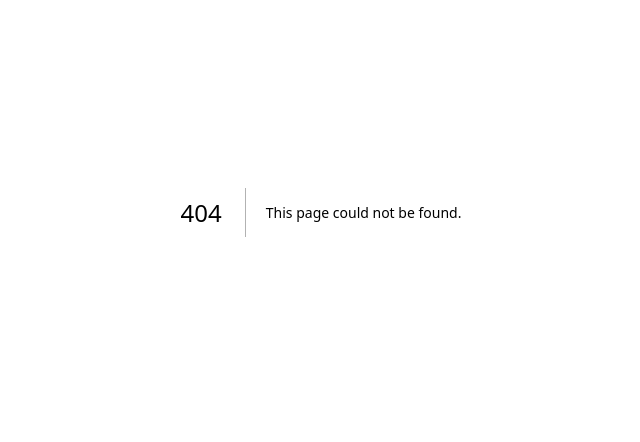
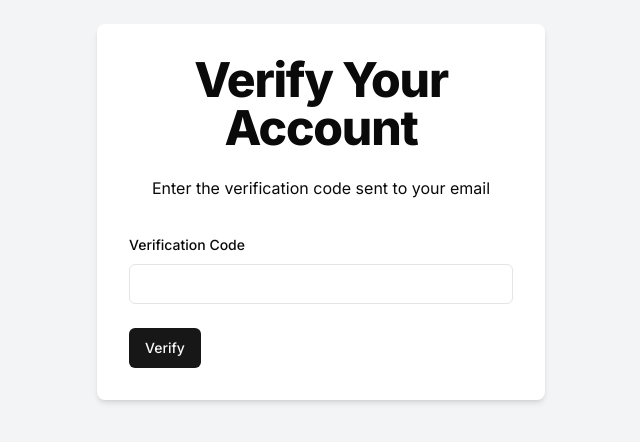
Before and after one commit to harshsharma78/incognito-feedback, a Next.js app: page /verify/1 in a window 1280 px wide. Before the commit this address had no page. Shown: the part 188-630 px from the top of the page, without its empty margins (319-959 px from the left). Built offline with nearby package versions, Linux system fonts and the light colour scheme.

Commit message:
add account verification page

```diff
--- a/src/app/(auth)/sign-up/page.tsx
+++ b/src/app/(auth)/sign-up/page.tsx
@@ -188,7 +188,7 @@ export default function SignIn() {
             Already a member?
             <Link
               href="/sign-in"
-              className="text-blue-600 hover:text-blue-800">
+              className="text-blue-600 hover:text-blue-800 ml-1">
               Sign in
             </Link>
           </p>
--- /dev/null
+++ b/src/app/verify/[username]/page.tsx
@@ -0,0 +1,90 @@
+"use client";
+import React from "react";
+import {
+  Form,
+  FormField,
+  FormItem,
+  FormLabel,
+  FormMessage,
+} from "../../../components/ui/form";
+import { Input } from "../../../components/ui/input";
+import { Button } from "../../../components/ui/button";
+import { useForm } from "react-hook-form";
+import { useParams, useRouter } from "next/navigation";
+import { useToast } from "../../../hooks/use-toast";
+import { zodResolver } from "@hookform/resolvers/zod";
+import { verifySchema } from "../../../schemas/verifySchema";
+import { z } from "zod";
+import axios, { AxiosError } from "axios";
+import { ApiResponse } from "../../../types/ApiResponse";
+
+const VerifyAccount = () => {
+  const router = useRouter();
+  const params = useParams<{ username: string }>();
+  const { toast } = useToast();
+
+  const form = useForm<z.infer<typeof verifySchema>>({
+    resolver: zodResolver(verifySchema),
+  });
+
+  const onSubmit = async (data: z.infer<typeof verifySchema>) => {
+    try {
+      const response = await axios.post("/api/verify-code", {
+        username: params.username,
+        code: data.code,
+      });
+
+      toast({
+        title: "Success",
+        description: response.data.message,
+      });
+
+      router.replace("/sign-in");
+    } catch (error) {
+      console.error("Error in account verification", error);
+
+      const axiosError = error as AxiosError<ApiResponse>;
+
+      toast({
+        title: "Verification Failed",
+        description:
+          axiosError.response?.data.message ??
+          "An error occurred. Please try again.",
+        variant: "destructive",
+      });
+    }
+  };
+
+  return (
+    <div className="flex justify-center items-center min-h-screen bg-gray-100">
+      <div className="w-full max-w-md p-8 space-y-8 bg-white rounded-lg shadow-md">
+        <div className="text-center">
+          <h1 className="text-4xl font-extrabold tracking-tight lg:text-5xl mb-6">
+            Verify Your Account
+          </h1>
+          <p className="mb-4">Enter the verification code sent to your email</p>
+        </div>
+        <Form {...form}>
+          <form
+            onSubmit={form.handleSubmit(onSubmit)}
+            className="space-y-6">
+            <FormField
+              name="code"
+              control={form.control}
+              render={({ field }) => (
+                <FormItem>
+                  <FormLabel>Verification Code</FormLabel>
+                  <Input {...field} />
+                  <FormMessage />
+                </FormItem>
+              )}
+            />
+            <Button type="submit">Verify</Button>
+          </form>
+        </Form>
+      </div>
+    </div>
+  );
+};
+
+export default VerifyAccount;
```
